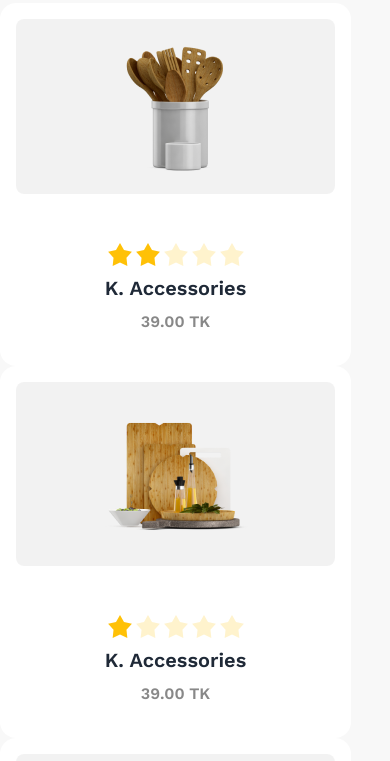
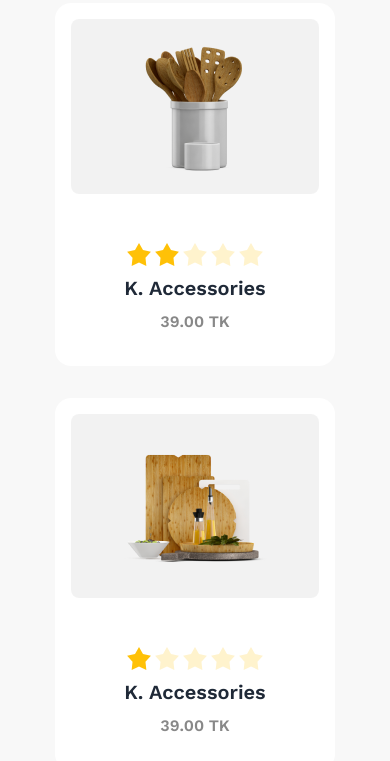
Before and after one commit to mahfuj80/Summer-Sell-a5, a plain HTML site: page index.html in a window 390 px wide. Shown: the part 638-1399 px from the top of the page. Drawn offline with nearby package versions, Linux system fonts and the light colour scheme.

Commit message:
Card Kitchenware section complete responsive

```diff
--- a/index.html
+++ b/index.html
@@ -42,13 +42,13 @@
         <!-- Card & Cart Section -->
         <section class="flex flex-col lg:flex-row max-w-[1280px] mx-auto pt-24">
             <!-- Card Section -->
-            <section class="flex-1">
+            <section class="lg:flex-1">
                 <!-- Kitchenware -->
-                <section>
+                <section class="w-[80%] mx-auto text-center">
                     <h1 class="text-black text-4xl font-bold mb-5">Kitchenware</h1>
-                    <div class="grid grid-cols-1 lg:grid-cols-3">
+                    <div class="grid grid-cols-1 md:grid-cols-2 lg:grid-cols-3 space-y-8 lg:space-y-0">
                         <!-- Kitchenware Card-1 -->
-                        <div class="card bg-base-100 w-[90%]">
+                        <div class="card bg-base-100 w-[90%] mx-auto">
                             <figure class="p-5 m-4 rounded-lg bg-[#1111110d]">
                                 <img src="./images/prod1.png" alt="Shoes" class="rounded-xl" />
                             </figure>
@@ -65,7 +65,7 @@
                             </div>
                         </div>
                         <!-- Kitchenware Card-2 -->
-                        <div class="card bg-base-100 w-[90%]">
+                        <div class="card bg-base-100 w-[90%] mx-auto">
                             <figure class="p-5 m-4 rounded-lg bg-[#1111110d]">
                                 <img src="./images/prod2.png" alt="Shoes" class="rounded-xl" />
                             </figure>
@@ -82,7 +82,7 @@
                             </div>
                         </div>
                         <!-- Kitchenware Card-3 -->
-                        <div class="card bg-base-100 w-[90%]">
+                        <div class="card bg-base-100 w-[90%] mx-auto">
                             <figure class="p-5 m-4 rounded-lg bg-[#1111110d]">
                                 <img src="./images/prod3.png" alt="Shoes" class="rounded-xl" />
                             </figure>
```
